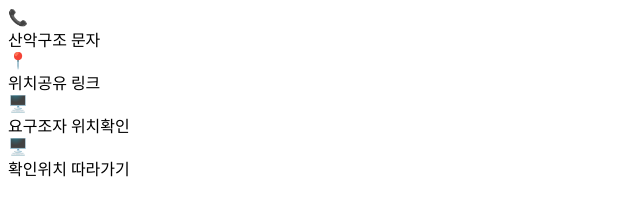
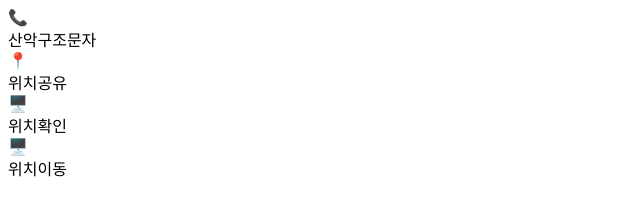
Before and after one commit to mudeung/mudeung.github.io, a plain HTML site: page index.html in a window 1280 px wide. Shown: the whole page, without its empty margins (0-640 px from the left). Drawn offline with Linux system fonts and the light colour scheme; a web font is replaced by a local one.

Commit message:
Update index.html

```diff
--- a/index.html
+++ b/index.html
@@ -25,20 +25,20 @@ content="default-src 'self'; script-src 'self'; style-src 'self' https://fonts.g
 </head>
 <div class="icon-card" data-href="https://mudeung.github.io/gpscall.html">
   <div class="icon">📞</div>
-  <div class="icon-text">산악구조 문자</div>
+  <div class="icon-text">산악구조문자</div>
 </div>
 
 <div class="icon-card" data-href="https://mudeung.github.io/gps.html">
   <div class="icon">📍</div>
-  <div class="icon-text">위치공유 링크</div>
+  <div class="icon-text">위치공유</div>
 </div>
 
 <div class="icon-card" data-href="https://mudeung.github.io/emscall.html">
   <div class="icon">🖥️</div>
-  <div class="icon-text">요구조자 위치확인</div>
+  <div class="icon-text">위치확인</div>
 </div>
 
 <div class="icon-card" data-href="https://mudeung.github.io/rescue.html">
   <div class="icon">🖥️</div>
-  <div class="icon-text">확인위치 따라가기</div>
+  <div class="icon-text">위치이동</div>
 </div>
```
